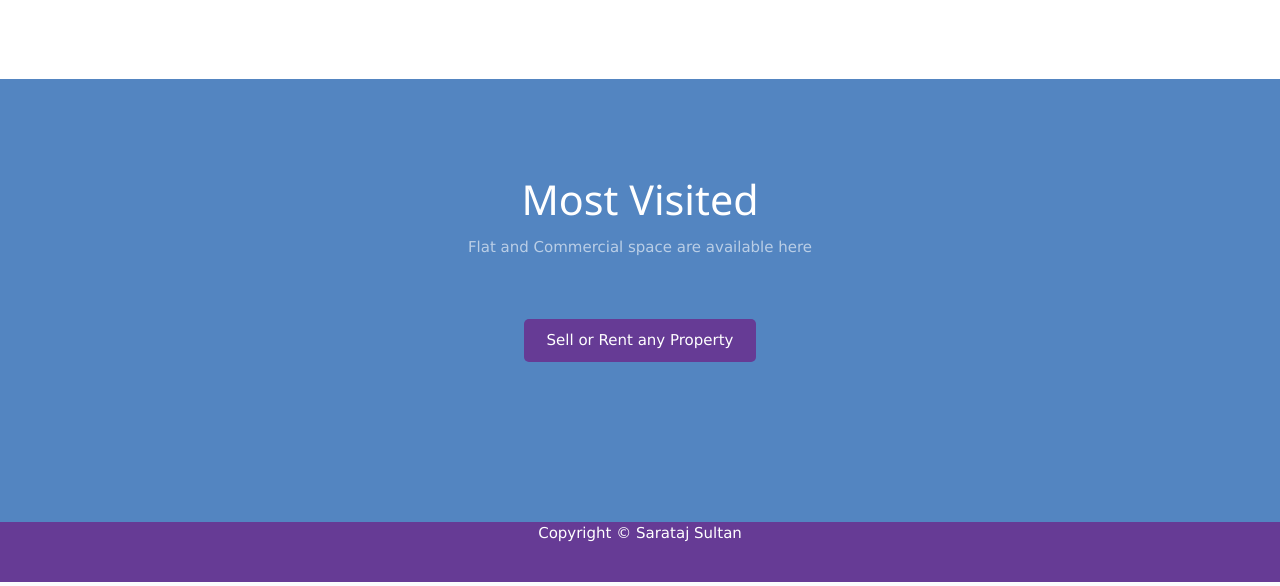
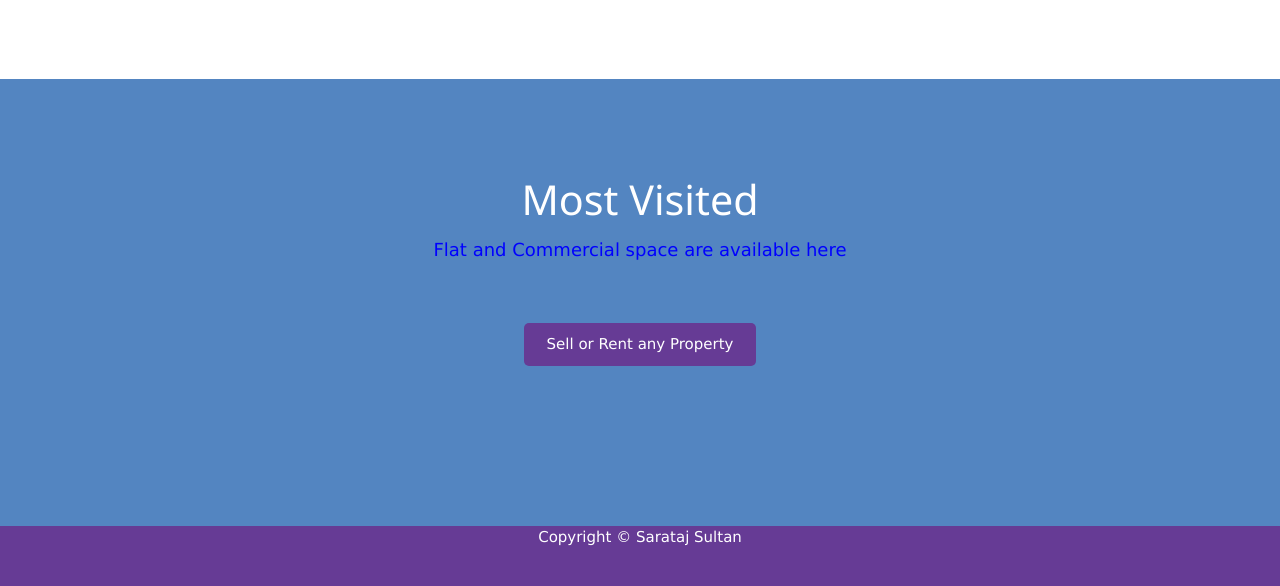
Before and after one commit to Sarataj/RealEstateFindingSystem, a PHP site: page /email-address-verification-script-using-php-demo/index_2.php in a window 1280 px wide. Shown: the part 927-1513 px from the top of the page. Run offline with PHP 8.4, Linux system fonts and the light colour scheme; data that the repository does not hold is empty.

Commit message:
Index using oop
Index using oop

```diff
--- a/index_2.php
+++ b/index_2.php
@@ -106,10 +106,10 @@
 				<div class="inner">
 					<header>
 						<h2>Most Visited</h2>
-						<p>Flat and Commercial space are available here</p>
+						<p><font color="blue" text size="4">Flat and Commercial space are available here </font></p>
 					</header>
-
-					<div class="display: flex">
+					<font color="black" text size="4" background color="blue">
+					<div class="display: flex" >
 					<?php
 					foreach ($result as $key  => $res) {
 						?>
@@ -117,6 +117,7 @@
 								<div class="image square">
 									<center><?php $_SESSION["P_id"] = "$res[P_id]";
 									echo '<img height = "180" width = "180" src="data:P_pic_1;base64,'.$res['P_pic_1'].'">';?> </center>
+									<br>
 									<?php echo "<p>".$res['P_type']."</p>";?> at <?php echo "<p>".$res['P_location']."</p>";?>
 									<?php echo "<p>".$res['P_for_sell_rent']."</p>";?>
 									<?php echo "<a href=\"Property_Details.php?P_id=$res[P_id]\">View Details</a></td>";?>
@@ -126,12 +127,12 @@
 						}
 						?>
 					</div>
+					</font>
+				</div>
+					<form action="index.php" method="POST">
+						<button type = "submit" name = "submit_2" class="btn_2"> Sell or Rent any Property</button>
+					</form>
 
-
-
-						<form action="index.php" method="POST">             <!--  action="index.php" method="POST" -->
-							<button type = "submit" name = "submit_2" class="btn_2"> Sell or Rent any Property</button>  <!--</button>  class="btn btn-primary" -->
-						</form>
 				<?php
 					if(isset($_POST["submit_2"]))
 					{
@@ -150,10 +151,10 @@
 							}
 					}
 				?>
+		</div>
+			</section>
 
 
-				</div>
-			</section>
 		<!-- Footer -->
 			<div class="footer">
 			<footer><p>Copyright &copy; Sarataj Sultan </p></footer>
```
Lines whose indentation alone changed are shown as unchanged.
